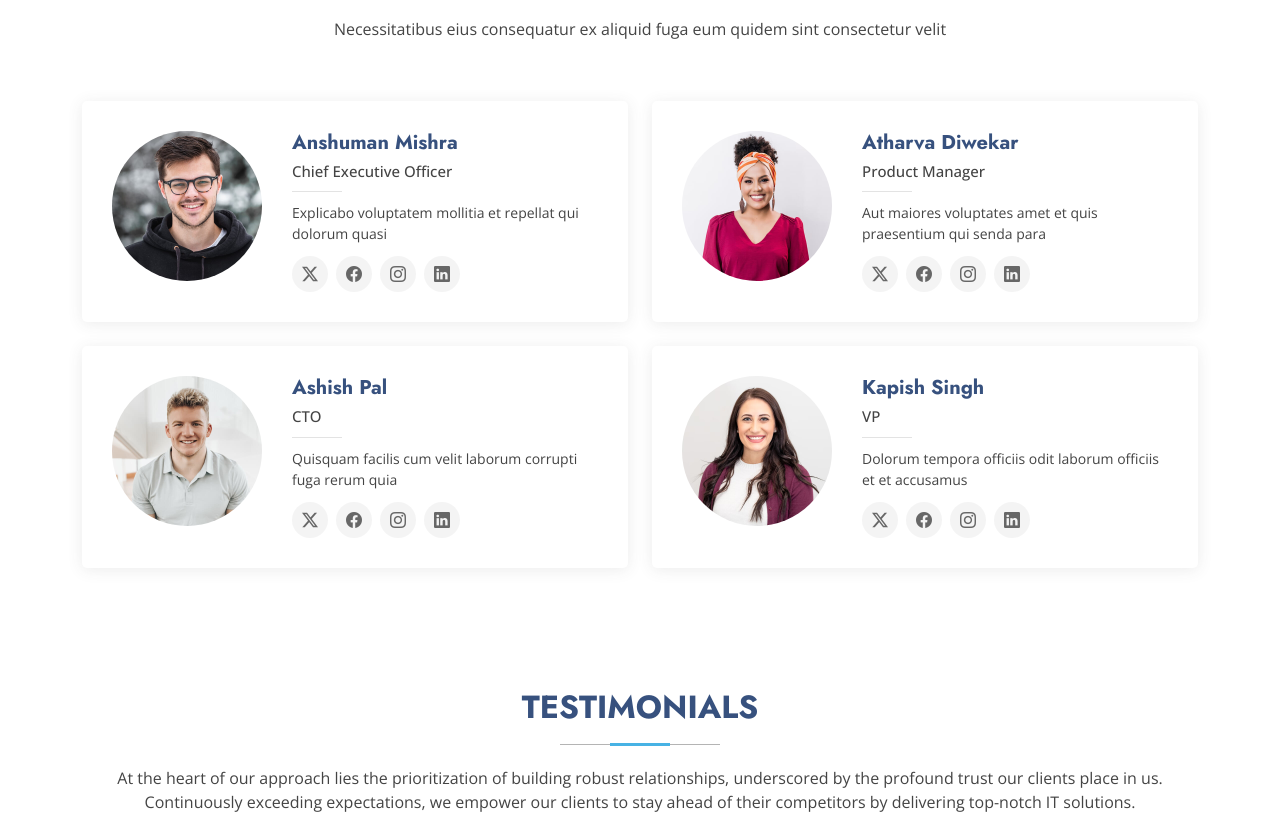
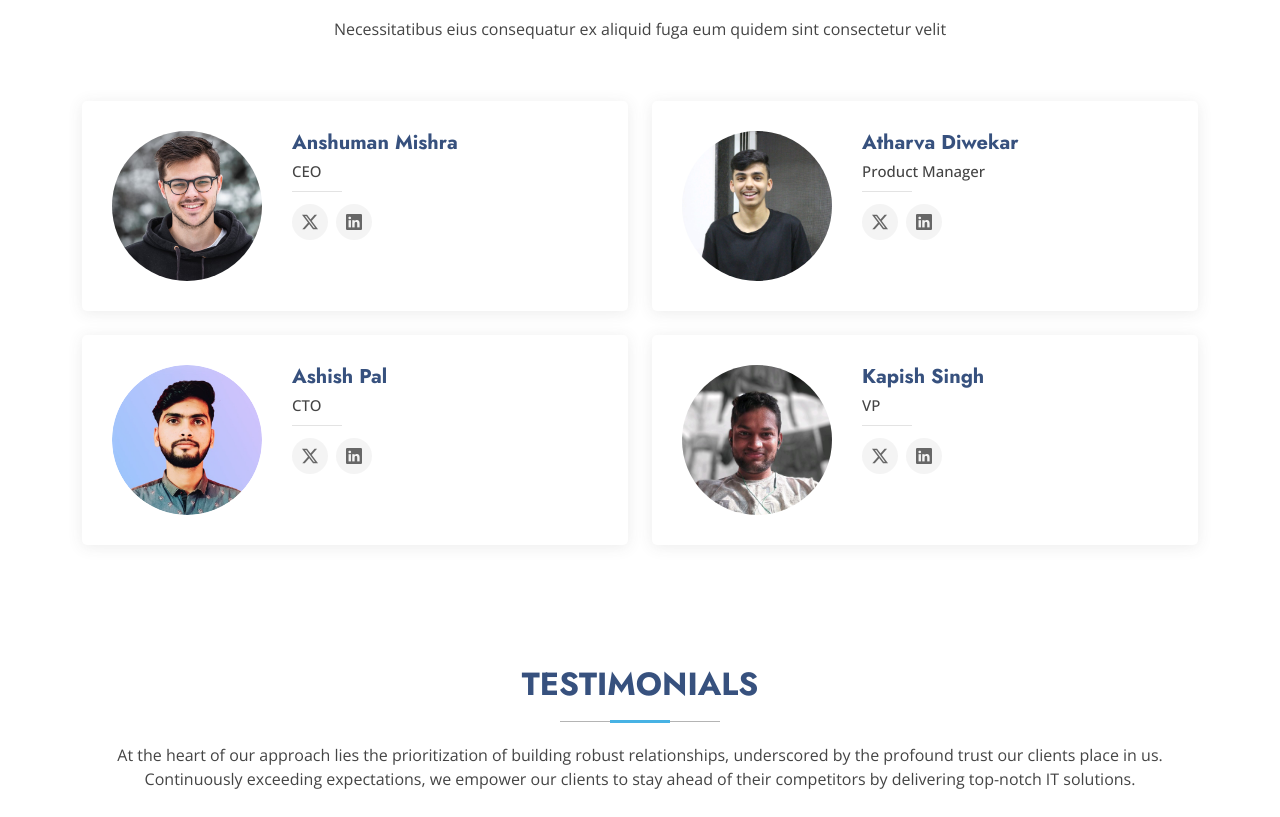
Before and after one commit to Ashishpal438/evolvedev-testing, a plain HTML site: page index.html in a window 1280 px wide. Shown: the part 3008-3825 px from the top of the page. Drawn offline with nearby package versions, Linux system fonts and the light colour scheme.

Commit message:
add teams

```diff
--- a/index.html
+++ b/index.html
@@ -3,13 +3,13 @@
   <head>
     <meta charset="utf-8" />
     <meta content="width=device-width, initial-scale=1.0" name="viewport" />
-    <title>Index - Arsha Bootstrap Template</title>
+    <title>Evolvedev</title>
     <meta content="" name="description" />
     <meta content="" name="keywords" />
 
     <!-- Favicons -->
-    <link href="assets/img/favicon.png" rel="icon" />
-    <link href="assets/img/apple-touch-icon.png" rel="apple-touch-icon" />
+    <link href="assets/img/zquare.png" rel="icon" />
+    <link href="assets/img/zquare.png" rel="apple-touch-icon" />
 
     <!-- Fonts -->
     <link href="https://fonts.googleapis.com" rel="preconnect" />
@@ -976,14 +976,9 @@
                 </div>
                 <div class="member-info">
                   <h4>Anshuman Mishra</h4>
-                  <span>Chief Executive Officer</span>
-                  <p>
-                    Explicabo voluptatem mollitia et repellat qui dolorum quasi
-                  </p>
+                  <span>CEO</span>
                   <div class="social">
                     <a href=""><i class="bi bi-twitter-x"></i></a>
-                    <a href=""><i class="bi bi-facebook"></i></a>
-                    <a href=""><i class="bi bi-instagram"></i></a>
                     <a href=""> <i class="bi bi-linkedin"></i> </a>
                   </div>
                 </div>
@@ -994,24 +989,22 @@
             <div class="col-lg-6" data-aos="fade-up" data-aos-delay="200">
               <div class="team-member d-flex align-items-start">
                 <div class="pic">
-                  <img
-                    src="assets/img/team/team-2.jpg"
-                    class="img-fluid"
-                    alt=""
-                  />
+                  <img src="assets/img/atharva.jpeg" class="img-fluid" alt="" />
                 </div>
                 <div class="member-info">
                   <h4>Atharva Diwekar</h4>
                   <span>Product Manager</span>
-                  <p>
-                    Aut maiores voluptates amet et quis praesentium qui senda
-                    para
-                  </p>
+
                   <div class="social">
-                    <a href=""><i class="bi bi-twitter-x"></i></a>
-                    <a href=""><i class="bi bi-facebook"></i></a>
-                    <a href=""><i class="bi bi-instagram"></i></a>
-                    <a href=""> <i class="bi bi-linkedin"></i> </a>
+                    <a href="https://x.com/AtharvaDivekar" target="_blank"
+                      ><i class="bi bi-twitter-x"></i
+                    ></a>
+                    <a
+                      href="https://www.linkedin.com/in/atharva-divekar-2535b41a3/"
+                      target="_blank"
+                    >
+                      <i class="bi bi-linkedin"></i>
+                    </a>
                   </div>
                 </div>
               </div>
@@ -1021,22 +1014,13 @@
             <div class="col-lg-6" data-aos="fade-up" data-aos-delay="300">
               <div class="team-member d-flex align-items-start">
                 <div class="pic">
-                  <img
-                    src="assets/img/team/team-3.jpg"
-                    class="img-fluid"
-                    alt=""
-                  />
+                  <img src="assets/img/ashish.png" class="img-fluid" alt="" />
                 </div>
                 <div class="member-info">
                   <h4>Ashish Pal</h4>
                   <span>CTO</span>
-                  <p>
-                    Quisquam facilis cum velit laborum corrupti fuga rerum quia
-                  </p>
                   <div class="social">
                     <a href=""><i class="bi bi-twitter-x"></i></a>
-                    <a href=""><i class="bi bi-facebook"></i></a>
-                    <a href=""><i class="bi bi-instagram"></i></a>
                     <a href=""> <i class="bi bi-linkedin"></i> </a>
                   </div>
                 </div>
@@ -1048,7 +1032,7 @@
               <div class="team-member d-flex align-items-start">
                 <div class="pic">
                   <img
-                    src="assets/img/team/team-4.jpg"
+                    src="assets/img/kapish_buewdm.jpg"
                     class="img-fluid"
                     alt=""
                   />
@@ -1056,14 +1040,8 @@
                 <div class="member-info">
                   <h4>Kapish Singh</h4>
                   <span>VP</span>
-                  <p>
-                    Dolorum tempora officiis odit laborum officiis et et
-                    accusamus
-                  </p>
                   <div class="social">
                     <a href=""><i class="bi bi-twitter-x"></i></a>
-                    <a href=""><i class="bi bi-facebook"></i></a>
-                    <a href=""><i class="bi bi-instagram"></i></a>
                     <a href=""> <i class="bi bi-linkedin"></i> </a>
                   </div>
                 </div>
@@ -1486,10 +1464,11 @@
       <section id="contact" class="contact section">
         <!-- Section Title -->
         <div class="container section-title" data-aos="fade-up">
-          <h2>Contact</h2>
+          <h2>Get in touch with us</h2>
           <p>
-            Necessitatibus eius consequatur ex aliquid fuga eum quidem sint
-            consectetur velit
+            Our team of experts will work closely with you to understand your
+            goals and deliver a truly customized solution that meets your unique
+            needs.
           </p>
         </div>
         <!-- End Section Title -->
@@ -1519,7 +1498,7 @@
                   <i class="bi bi-telephone flex-shrink-0"></i>
                   <div>
                     <h3>Call Us</h3>
-                    <p>+1 5589 55488 55</p>
+                    <p>+91 99182 77271</p>
                   </div>
                 </div>
                 <!-- End Info Item -->
@@ -1532,7 +1511,7 @@
                   <i class="bi bi-envelope flex-shrink-0"></i>
                   <div>
                     <h3>Email Us</h3>
-                    <p>info@example.com</p>
+                    <p>connect@evolvedev.in</p>
                   </div>
                 </div>
                 <!-- End Info Item -->
```
Also changed, not shown: Readme.txt (deleted), assets/img/ashish.png (added), assets/img/atharva.jpeg (added), assets/img/kapish_buewdm.jpg (added), 4 other files.
